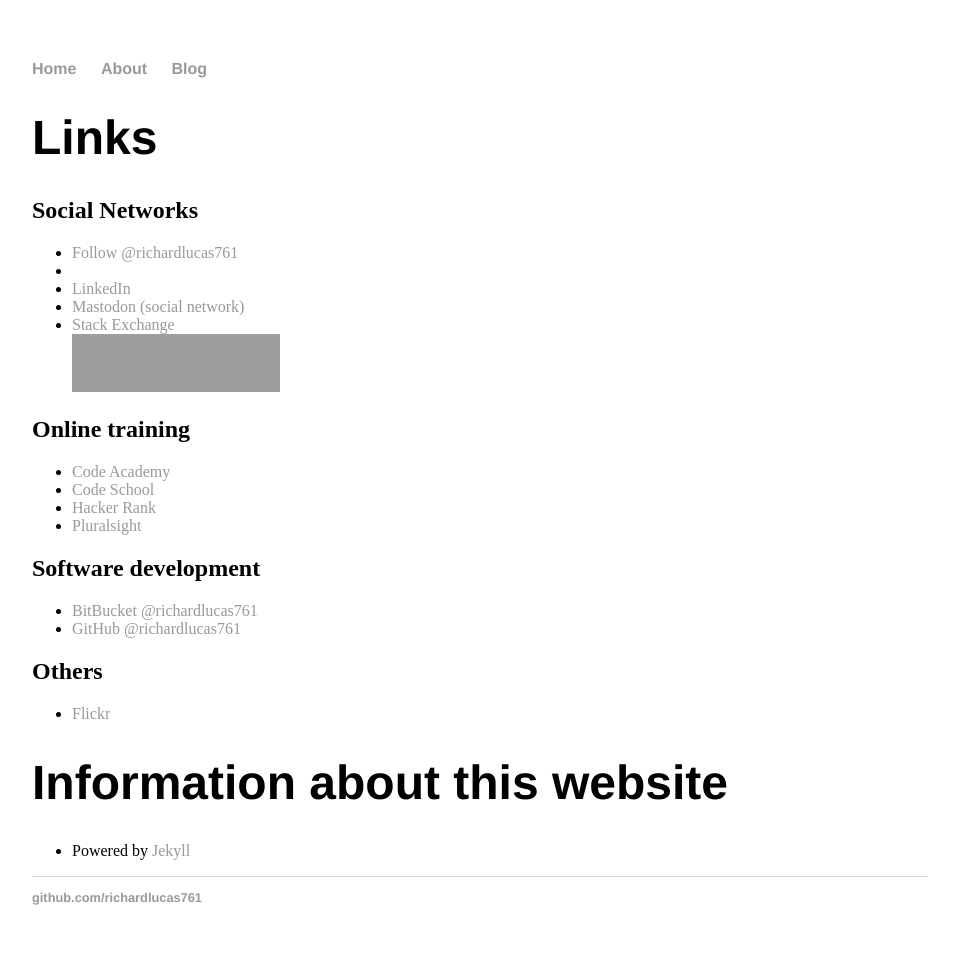
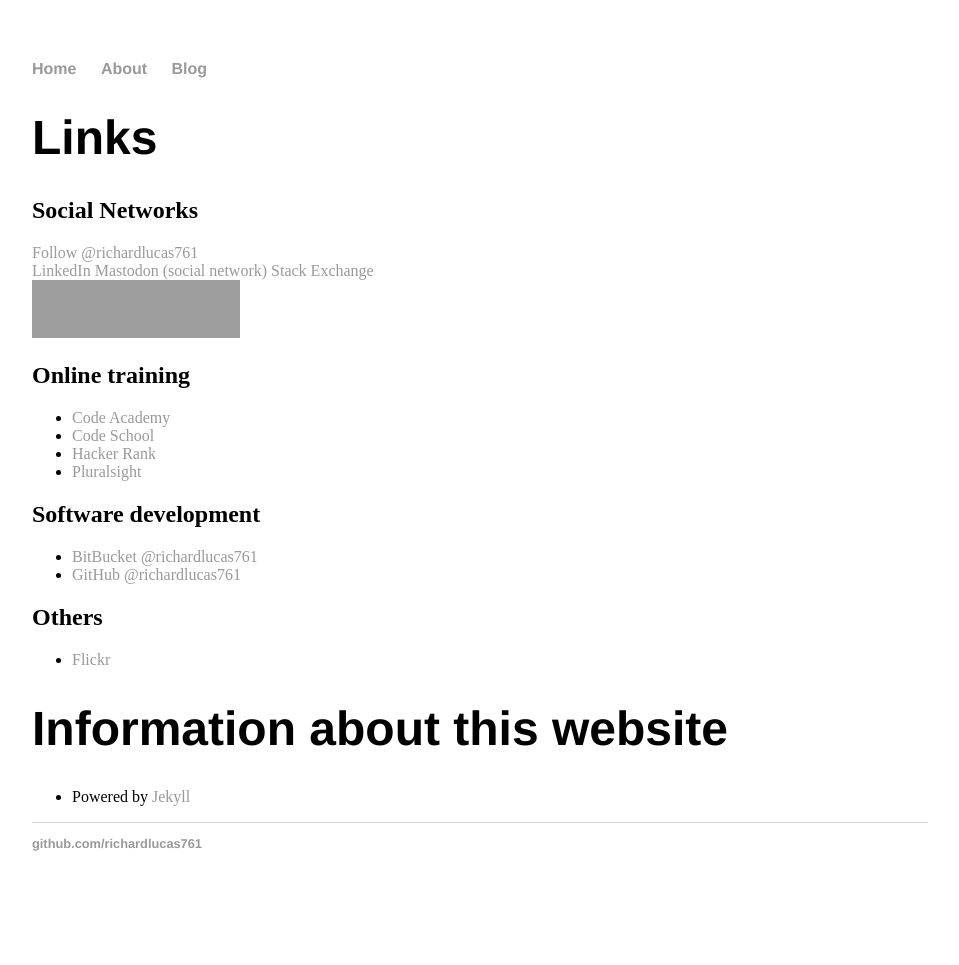
Before and after one commit to richardlucas761/richardlucas761.github.io, a Jekyll site: the page built from about/index.html, in a window 1280 px wide. Shown: the whole page, without its empty margins (160-1119 px from the left). Built offline with Jekyll 4.4.1, drawn with Linux system fonts in a browser that asks for light colours; comment, search, counter and statistics services are not loaded; after the commit the page ends 911 px from its top, so only the background shows below that; grey boxes are pictures that could not be loaded.

Commit message:
Update index.html

```diff
--- a/about/index.html
+++ b/about/index.html
@@ -8,14 +8,13 @@
 	<h1>Links</h1>
 
 	  <h2>Social Networks</h2>
-
-	<ul class="contacts">
-		<li><a class="twitter-follow-button" href="https://twitter.com/richardlucas761"> Follow @richardlucas761</a></li>
-		<li><div class="g-follow" data-annotation="bubble" data-height="20" data-href="https://plus.google.com/117753208358937726831" data-rel="author"></div></li>
-		<li><a href="http://linkedin.com/in/richard-lucas-a5936437">LinkedIn</a></li>
-		<li><a href="https://mastodon.cloud/@richardlucas761">Mastodon (social network)</a></li>
-		<li><a href="https://stackexchange.com/users/44824/richard-lucas">Stack Exchange<br><img src="https://stackexchange.com/users/flair/44824.png" width="208" height="58" alt="profile for Richard Lucas on Stack Exchange, a network of free, community-driven Q&amp;A sites" title="profile for Richard Lucas on Stack Exchange, a network of free, community-driven Q&amp;A sites" /></a></li>
-		</ul>
+		<div>
+			<a class="twitter-follow-button" href="https://twitter.com/richardlucas761"> Follow @richardlucas761</a>
+			<div class="g-follow" data-annotation="bubble" data-height="20" data-href="https://plus.google.com/117753208358937726831" data-rel="author"></div>
+			<a href="http://linkedin.com/in/richard-lucas-a5936437">LinkedIn</a>
+			<a href="https://mastodon.cloud/@richardlucas761">Mastodon (social network)</a>
+			<a href="https://stackexchange.com/users/44824/richard-lucas">Stack Exchange<br><img src="https://stackexchange.com/users/flair/44824.png" width="208" height="58" alt="profile for Richard Lucas on Stack Exchange, a network of free, community-driven Q&amp;A sites" title="profile for Richard Lucas on Stack Exchange, a network of free, community-driven Q&amp;A sites" /></a>
+		</div>
 
 	  <h2>Online training</h2>
 
```
